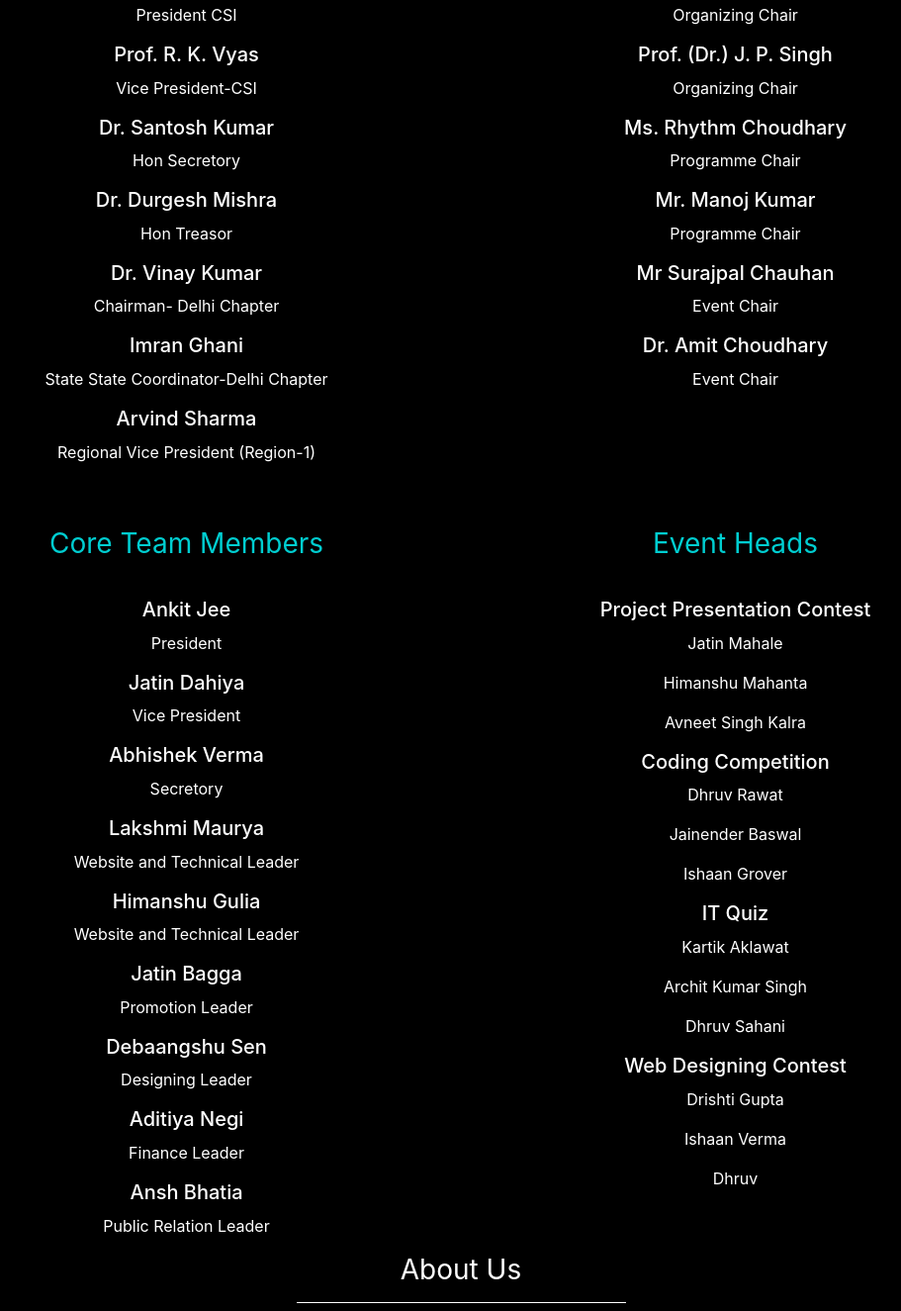
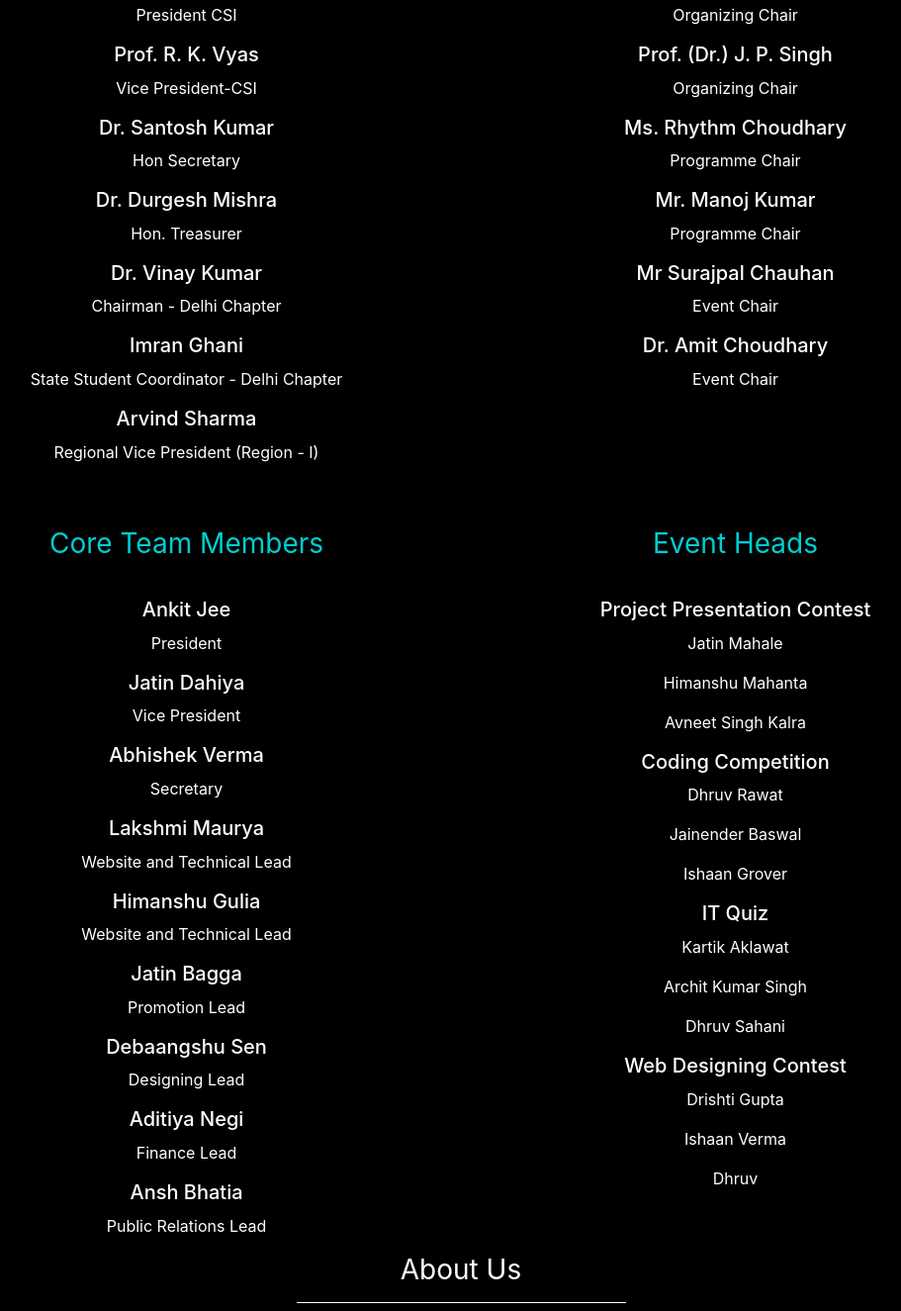
Before and after one commit to melvinstark3/Convention-2020, a plain HTML site: page index.html in a window 1280 px wide. Shown: the part 1855-3180 px from the top of the page at 99% size, without its empty margins (174-1085 px from the left). Drawn offline with nearby package versions, Linux system fonts and the light colour scheme.

Commit message:
Update index.html

```diff
--- a/index.html
+++ b/index.html
@@ -162,16 +162,16 @@
                   <h5>Prof. R. K. Vyas</h5>
                   <small>Vice President-CSI</small><br>
                   <h5>Dr. Santosh Kumar</h5>
-                  <small>Hon Secretory</small><br>
+                  <small>Hon Secretary</small><br>
                   <h5>Dr. Durgesh Mishra</h5>
-                  <small>Hon Treasor</small><br>
+                  <small>Hon. Treasurer</small><br>
                   <h5>Dr. Vinay Kumar</h5>
-                  <small>Chairman- Delhi Chapter</small><br>
+                  <small>Chairman - Delhi Chapter</small><br>
                   <h5>Imran Ghani</h5>
-                  <small>State State Coordinator-Delhi Chapter</small>
+                  <small>State Student Coordinator - Delhi Chapter</small>
                   <br>
                   <h5>Arvind Sharma</h5>
-                  <small>Regional Vice President (Region-1)</small>
+                  <small>Regional Vice President (Region - I)</small>
                 </div>
                 <div class="col-6">
                   <h3 class="display-5 d-block" style="font-weight: 400;color:#00CED1">Organizing Committee</h3>
@@ -214,25 +214,25 @@
                   <small>Vice President</small>
                   <br>
                   <h5>Abhishek Verma</h5>
-                  <small>Secretory</small>
+                  <small>Secretary</small>
                   <br>
                   <h5>Lakshmi Maurya</h5>
-                  <small>Website and Technical Leader</small>
+                  <small>Website and Technical Lead</small>
                   <br>
                   <h5>Himanshu Gulia</h5>
-                  <small>Website and Technical Leader</small>
+                  <small>Website and Technical Lead</small>
                   <br>
                   <h5>Jatin Bagga</h5>
-                  <small>Promotion Leader</small>
+                  <small>Promotion Lead</small>
                   <br>
                   <h5>Debaangshu Sen</h5>
-                  <small>Designing Leader</small>
+                  <small>Designing Lead</small>
                   <br>
                   <h5>Aditiya Negi</h5>
-                  <small>Finance Leader</small>
+                  <small>Finance Lead</small>
                   <br>
                   <h5>Ansh Bhatia</h5>
-                  <small>Public Relation Leader</small>
+                  <small>Public Relations Lead</small>
                 </div>
                 <div class="col-6">
                   <h3 class="display-5 d-block" style="font-weight: 400;color:#00CED1">Event Heads</h3>
```
